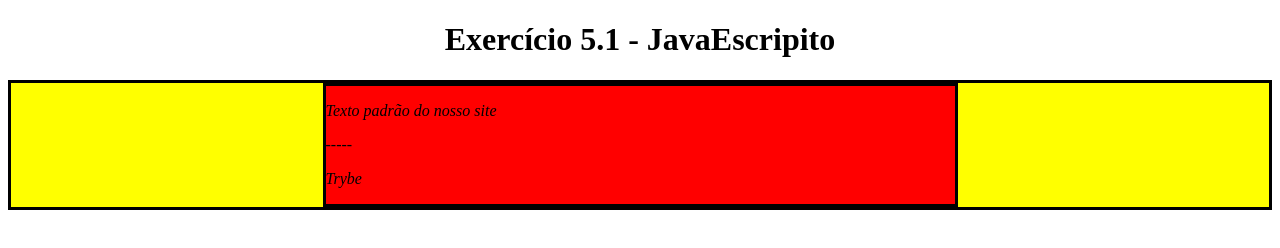
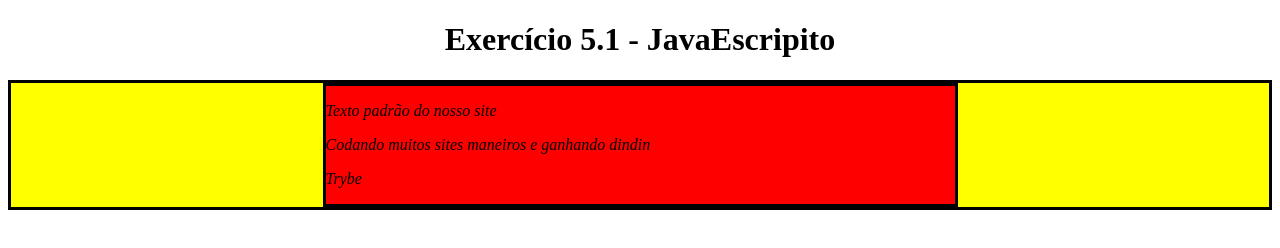
Before and after one commit to plinioSMoraes/trybe.exercicio, a plain HTML site: page Bloco5.1/index.html in a window 1280 px wide. Drawn offline with Linux system fonts and the light colour scheme.

Commit message:
Exercicio 1 - Resolvido

```diff
--- a/Bloco5.1/index.html
+++ b/Bloco5.1/index.html
@@ -42,6 +42,7 @@
       </section>
     </main>
     <script>
+        let doc = document;
         /*
         Aqui você vai modificar os elementos já existentes utilizando apenas as funções:
         - document.getElementById()
@@ -54,6 +55,11 @@
  Crie uma função que modifique todo o texto da tag <p> para maiúsculo.
  Crie uma função que exiba o conteúdo de todas as tags <p> no console.
         */
+        function changeText(){
+            let paragrafo = document.getElementsByTagName('p')[1];
+            paragrafo.innerHTML = 'Codando muitos sites maneiros e ganhando dindin';
+        }
+        changeText();
     </script>
   </body>
 </html>
```
